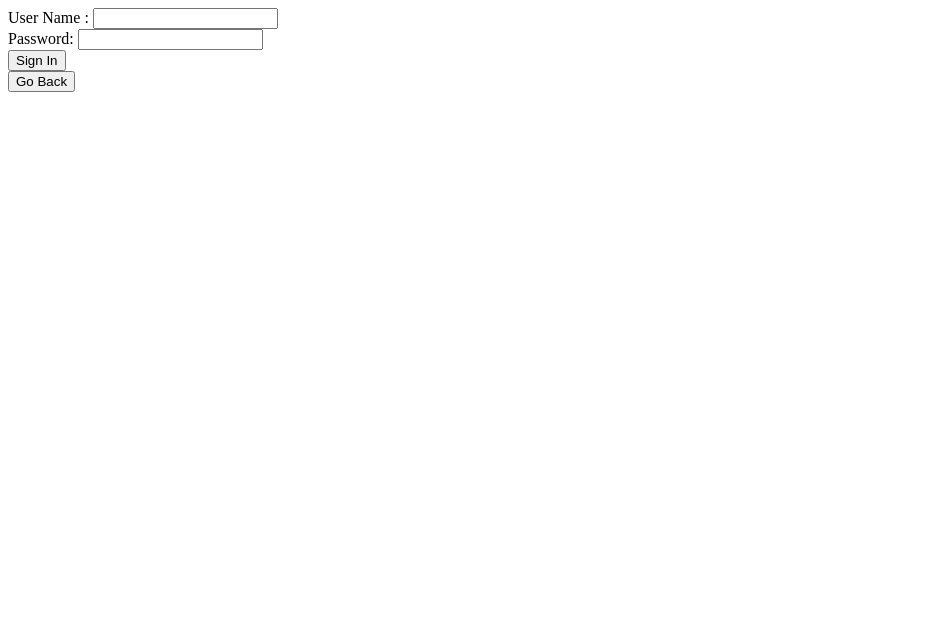
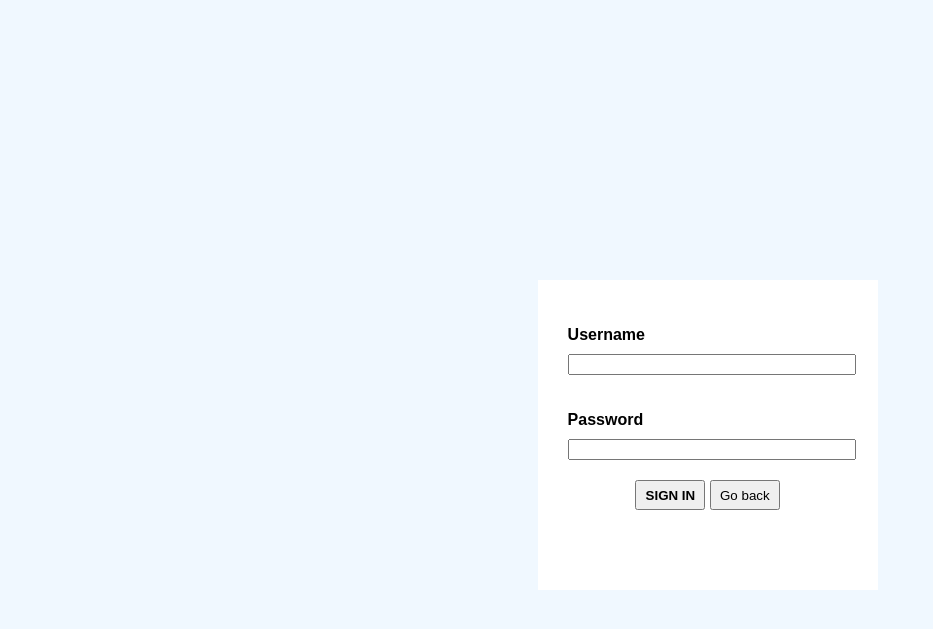
Before and after one commit to kbiernat1/minerals-database, a Spring Boot app: page /login in a window 1280 px wide. Shown: the top 629 px of the page, without its empty margins (0-933 px from the left). Run offline with Spring Boot 4, Linux system fonts and the light colour scheme; some of the project's set-up classes (security, data sources, template engines, error pages and the like) are left out, and stand-ins take their place.

Commit message:
front-end changes

```diff
--- a/src/main/resources/static/adminPanel.css
+++ b/src/main/resources/static/adminPanel.css
@@ -22,6 +22,11 @@ body {
 *::before,
 *::after {
    box-sizing: inherit; }
+
+.logout {
+   clear: left;
+   text-align: center;
+}
 
 .crud {
    margin-bottom: 20px; }
--- /dev/null
+++ b/src/main/resources/static/login.css
@@ -0,0 +1,45 @@
+body {
+    margin: 0;
+    padding: 0;
+    background-color: aliceblue;
+    font-family: sans-serif;
+}
+
+.login {
+    width: 280px;
+    height: 250px;
+    background: white;
+    color: aliceblue;
+    top: 35%;
+    left: 42%;
+    position: absolute;
+    box-sizing: content-box;
+    padding: 30px 30px;
+}
+
+.login p {
+    margin-bottom: 10px;
+    padding: 0;
+    font-weight: bold;
+    color: black;
+}
+
+.login input {
+    width: 100%;
+    margin-bottom: 20px;
+}
+
+.login input [type="text"], input [type="password"] {
+    border: none;
+    border-bottom: 1px solid white;
+    background: transparent;
+    outline: none;
+    height: 40px;
+    color: black;
+    font-size: 16px;
+}
+
+.buttons {
+    cursor: pointer;
+    text-align: center;
+}
--- a/src/main/resources/templates/login.html
+++ b/src/main/resources/templates/login.html
@@ -1,19 +1,24 @@
 <!DOCTYPE html>
 <html>
+<link rel="stylesheet" type="text/css" href="login.css">
 <body>
 <div th:if="${param.error}">
-  Invalid username and password.
+    Invalid username and password.
 </div>
 <div th:if="${param.logout}">
-  You have been logged out.
+    You have been logged out.
 </div>
-<form th:action="@{/login}" method="post">
-  <div><label> User Name : <input type="text" name="username"/> </label></div>
-  <div><label> Password: <input type="password" name="password"/> </label></div>
-  <div><input type="submit" value="Sign In"/></div>
-</form>
-<div>
-  <button onclick="history.back()">Go Back</button>
+<div class="login">
+    <form th:action="@{/login}" method="post">
+        <p>Username</p>
+        <input type="text" name="username"/>
+        <p>Password</p>
+        <input type="password" name="password"/>
+        <div class="buttons">
+            <input type="submit" value="SIGN IN" style="height:30px; width:70px; font-weight: bold; align-self: center">
+            <input type="button" value="Go back" onclick="parent.location='index.html'" style="height:30px; width:70px">
+        </div>
+    </form>
 </div>
 </body>
 </html>
--- a/src/main/resources/templates/mineralSearch.html
+++ b/src/main/resources/templates/mineralSearch.html
@@ -78,7 +78,7 @@
                 </fieldset>
 
                 <fieldset>
-                    <button onclick="history.back()">Go Back</button>
+                    <input type="button" value="Go back" onclick="parent.location='index.html'" style="height:30px; width:70px">
                 </fieldset>
             </form>
         </section>
```
Also changed, not shown: src/main/resources/templates/adminPanel.html (+34 -18 lines).
